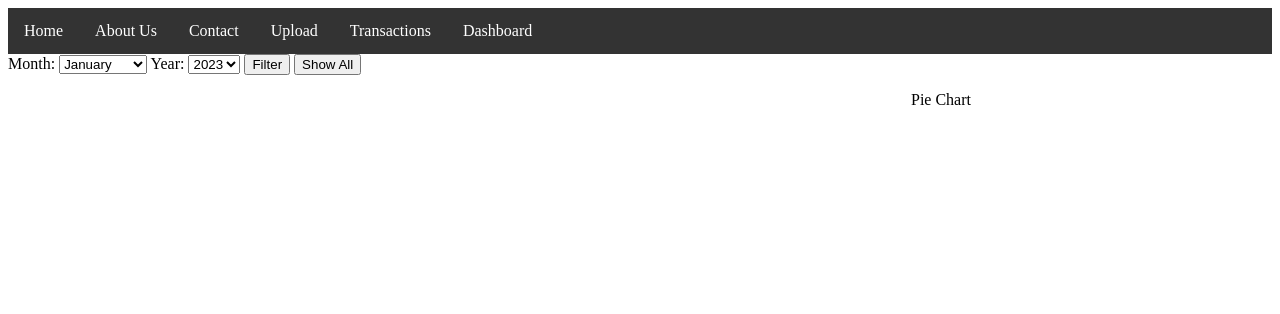
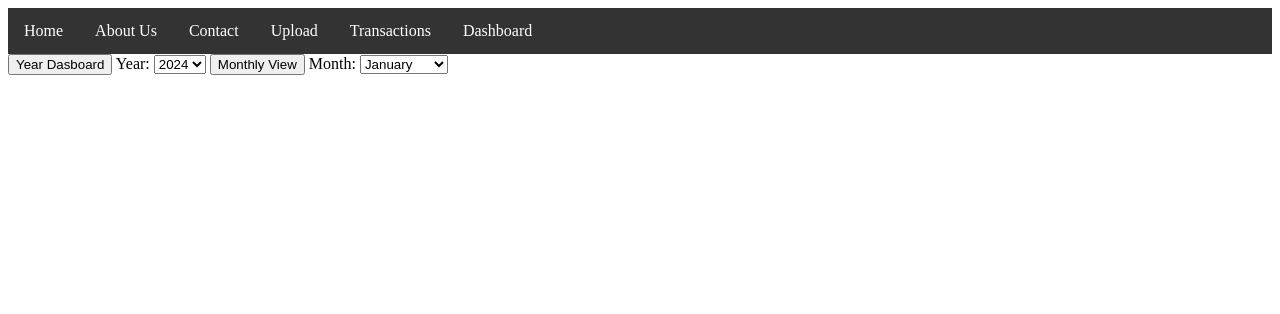
Before and after one commit to ferhuber/LampadariumDashboard, a Flask app: template templates/dashboard.html in a window 1280 px wide. Shown: the top 314 px of the page. Run offline with Flask 3, Linux system fonts and the light colour scheme; the template is opened without the code that fills it: most values are stand-ins (such as "Sample title", 1, 10 or a date in 2020); some libraries are stand-ins or nearby versions.

Commit message:
Configured Pie Chart, displaying the full data by year

```diff
--- a/app.py
+++ b/app.py
@@ -6,6 +6,7 @@ from flask_wtf.file import FileField, FileAllowed, FileRequired
 import pandas as pd
 import sqlite3
 import os
+import calendar
 
 class UploadForm(FlaskForm):
     file = FileField('File', validators=[FileRequired(), FileAllowed(['csv'], 'CSV files only!')])
@@ -150,14 +151,28 @@ def add_transaction():
 
 
 # Route to dashboard
+from datetime import datetime
+
 @app.route('/dashboard', methods=['GET', 'POST'])
 def dashboard():
     conn = sqlite3.connect('database/quickbooks.db')
     cursor = conn.cursor()
 
-    # Initialize the base queries for expenses and income
-    base_expense_query = "SELECT * FROM quickbooks_transactions WHERE transaction_type LIKE '%Expense%'"
-    base_income_query = "SELECT * FROM quickbooks_transactions WHERE transaction_type LIKE '%Deposit%'"
+      # Initialize variables
+    year_filter = ""
+
+    # Get the current year
+    current_year = str(datetime.now().year)
+
+    # Check if year is posted, otherwise use current year
+    actual_year = request.form.get('year', current_year)
+    if actual_year:
+        year_filter = f" AND SUBSTR(date, 7, 4) = '{actual_year}'"
+
+    # Initialize the base queries with the year filter
+    base_expense_query = f"SELECT * FROM quickbooks_transactions WHERE transaction_type LIKE '%Expense%' {year_filter}"
+    base_income_query = f"SELECT * FROM quickbooks_transactions WHERE transaction_type LIKE '%Deposit%' {year_filter}"
+
 
     # Initialize variables
     total_expenses = 0
@@ -168,8 +183,7 @@ def dashboard():
     expense_query = base_expense_query
     income_query = base_income_query
     aggregated_expenses = []  # For aggregated expenses by Name for a selected month
-
-
+    aggregated_deposits = []  # Initialize for aggregated deposits
 
 
 
@@ -187,6 +201,8 @@ def dashboard():
 
             # Apply filters only for the selected month
             month_year_filter = f" AND SUBSTR(date, 4, 2) = '{month}' AND SUBSTR(date, 7, 4) = '{year}'"
+
+            # Query for aggregated expenses
             aggregate_query = f"""
                 SELECT Name, SUM(CAST(REPLACE(Amount, ',', '') AS REAL)) as TotalAmount
                 FROM quickbooks_transactions
@@ -195,7 +211,18 @@ def dashboard():
             """
             cursor.execute(aggregate_query)
             aggregated_expenses = cursor.fetchall()
-            print(f"aggregate:", aggregated_expenses)
+
+
+            # Query for aggregated deposits
+            aggregate_deposits_query = f"""
+                SELECT Name, SUM(CAST(REPLACE(Amount, ',', '') AS REAL)) as TotalAmount
+                FROM quickbooks_transactions
+                WHERE transaction_type LIKE 'Deposit%' {month_year_filter}
+                GROUP BY Name
+            """
+            cursor.execute(aggregate_deposits_query)
+            aggregated_deposits = cursor.fetchall()
+
 
             expense_query += month_year_filter
             income_query += month_year_filter
@@ -212,13 +239,30 @@ def dashboard():
 
     # Query to fetch monthly expense and income data
     months = ['01', '02', '03', '04', '05', '06', '07', '08', '09', '10', '11', '12']
+    year = request.form.get('year')
     for i, month_str in enumerate(months, start=1):
-        # Query for expenses
-        cursor.execute("SELECT SUM(CAST(REPLACE(amount, ',', '') AS REAL)) FROM quickbooks_transactions WHERE transaction_type LIKE '%Expense%' AND SUBSTR(date, 4, 2) = ?", (month_str,))
+
+
+        # Query for expenses dashboard chart
+        cursor.execute("""
+        SELECT SUM(CAST(REPLACE(amount, ',', '') AS REAL))
+        FROM quickbooks_transactions
+        WHERE transaction_type LIKE '%Expense%'
+        AND SUBSTR(date, 4, 2) = ?
+        AND SUBSTR(date, 7, 4) = ?
+        """, (month_str, year))
+
         expenses_by_month[i-1] = cursor.fetchone()[0] or 0
 
-        # Query for income
-        cursor.execute("SELECT SUM(CAST(REPLACE(amount, ',', '') AS REAL)) FROM quickbooks_transactions WHERE transaction_type LIKE '%Deposit%' AND SUBSTR(date, 4, 2) = ?", (month_str,))
+        # Query for income dashboard chart
+        cursor.execute("""
+        SELECT SUM(CAST(REPLACE(amount, ',', '') AS REAL))
+        FROM quickbooks_transactions
+        WHERE transaction_type LIKE '%Deposit%'
+          AND SUBSTR(date, 4, 2) = ?
+          AND SUBSTR(date, 7, 4) = ?
+    """, (month_str, year))
+
         income_by_month[i-1] = cursor.fetchone()[0] or 0
 
     conn.close()
@@ -232,17 +276,37 @@ def dashboard():
     total_income = sum(income_by_month)
     profit = total_income - total_expenses
 
-    # Preparing chart data with real values
+    # Dashboard chart data with real values
+    # Convert month numbers to names
+    month_names = [calendar.month_name[int(month)] for month in months]
+
     chart_data = {
-        'months': months,
+        'months': month_names,
         'expenses': expenses_by_month,
         'income': income_by_month
     }
 
     labels = [expense[0] for expense in aggregated_expenses]
     data = [expense[1] for expense in aggregated_expenses]
+    DepositLabels = [income[0] for income in aggregated_deposits]
+    DepositData = [income[1] for income in aggregated_deposits]
 
-    return render_template('dashboard.html', expenses=expenses, income=income, chart_data=chart_data, specific_month_selected=specific_month_selected, selected_month=selected_month, total_expenses=total_expenses, total_income=total_income, profit=profit,aggregated_expenses=aggregated_expenses,aggregatedExpensesLabels=labels, aggregatedExpensesData=data)
+    return render_template('dashboard.html', expenses=expenses,
+                           income=income,
+                           chart_data=chart_data,
+                           specific_month_selected=specific_month_selected,
+                           selected_month=selected_month,
+                           total_expenses=total_expenses,
+                           total_income=total_income,
+                           profit=profit,
+                           aggregated_expenses=aggregated_expenses,
+                           aggregatedExpensesLabels=labels,
+                           aggregatedExpensesData=data,
+                           aggregated_deposits=aggregated_deposits,
+                           aggregatedDepositsLabels=DepositLabels,
+                           aggregatedDepositsData=DepositData,
+                           year=year,
+                           actual_year=actual_year)
 
 if __name__ == '__main__':
     app.run(debug=True)
--- a/static/js/main.js
+++ b/static/js/main.js
@@ -6,6 +6,7 @@ document.addEventListener('DOMContentLoaded', function () {
         document.getElementById('totals').style.display = 'none';
         document.getElementById('expenses').style.display = 'none';
         document.getElementById('income').style.display = 'none';
+        document.getElementById('chartContainer').style.display = 'none';
 
         // Initialize the pie chart for aggregated expenses
         var pieCtx = document.getElementById('expensesPieChart').getContext('2d');
@@ -38,10 +39,42 @@ document.addEventListener('DOMContentLoaded', function () {
                 },
             }
         });
+        // Initialize the pie chart for aggregated deposits
+        var pieCtx = document.getElementById('depositsPieChart').getContext('2d');
+        var depositsPieChart = new Chart(pieCtx, {
+            type: 'pie',
+            data: {
+                labels: aggregatedDepositsLabels, // Array of category names
+                datasets: [{
+                    data: aggregatedDepositsData, // Array of corresponding amounts
+                    backgroundColor: [
+                        // Define colors for each slice
+                        'red', 'blue', 'green', 'yellow', 'purple', 'orange', 'cyan', 'magenta', 'lime', 'pink', 'teal', 'lavender'
+                        // Add more colors if you have more categories
+                    ],
+                }]
+            },
+            options: {
+                responsive: true,
+                maintainAspectRatio: true,
+                title: {
+                    display: true,
+                    text: 'Deposit Breakdown for ' + selectedMonth
+                },
+                plugins: {
+                    legend: {
+                        position: 'right',
+                        // You can also customize other legend properties here
+
+                    }
+                },
+            }
+        });
 
     } else {
         // Display the chart and totals if no specific month is selected
         document.getElementById('myChart').style.display = 'block';
+        document.getElementById('chartContainer').style.display = 'block';
         document.getElementById('totals').style.display = 'block';
 
     }
@@ -80,4 +113,8 @@ document.addEventListener('DOMContentLoaded', function () {
             }
         }
     });
+    function setFormAction(action) {
+        document.getElementById('formAction').value = action;
+        document.getElementById('dashboardForm').action = action;
+    }
 });
--- a/templates/dashboard.html
+++ b/templates/dashboard.html
@@ -20,7 +20,23 @@
     {% include 'navbar.html' %}
 
 
-    <form method="POST" action="/dashboard">
+    <form method="POST" id="dashboardForm" action="/dashboard">
+        <!-- ... Your existing form fields ... -->
+
+        <input type="hidden" name="formAction" id="formAction" value="/dashboard">
+        <input type="submit" name="reset" value="Year Dasboard" onclick="setFormAction('/dashboard/showall')">
+
+        <!-- Year Dropdown -->
+        <label for="year">Year:</label>
+        <select name="year" id="year">
+            <!-- Add options for each year -->
+            <option value="2024">2024</option>
+            <option value="2023">2023</option>
+            <option value="2022">2022</option>
+            <!-- ... other years, adjust the value attribute as needed ... -->
+        </select>
+
+        <input type="submit" value="Monthly View" onclick="setFormAction('/dashboard')">
         <!-- Month Dropdown -->
         <label for="month">Month:</label>
         <select name="month" id="month">
@@ -38,17 +54,10 @@
             <option value="12">December</option>
         </select>
 
-        <!-- Year Dropdown -->
-        <label for="year">Year:</label>
-        <select name="year" id="year">
-            <!-- Add options for each year -->
-            <option value="2023">2023</option>
-            <option value="2022">2022</option>
-            <!-- ... other years, adjust the value attribute as needed ... -->
-        </select>
 
-        <input type="submit" value="Filter">
-        <input type="submit" name="reset" value="Show All">
+
+
+
 
 
         <div id="totals" style="display: none;">
@@ -61,6 +70,7 @@
 
     <!-- Canvas for Chart -->
     <div id="chartContainer">
+        <h1>Dashboard from: {{ year or actual_year}}</h1>
         <canvas id="myChart"></canvas>
     </div>
 
@@ -74,6 +84,8 @@
         var profit = {{ profit | tojson }};
         var aggregatedExpensesLabels = {{ aggregatedExpensesLabels | tojson }};
         var aggregatedExpensesData = {{ aggregatedExpensesData | tojson }};
+        var aggregatedDepositsLabels = {{ aggregatedDepositsLabels | tojson }};
+        var aggregatedDepositsData = {{ aggregatedDepositsData | tojson }};
     </script>
 
     <!-- Main JavaScript file -->
@@ -105,11 +117,45 @@
             </table>
         </div>
 
+        <div id="income">
+            <h2>Income</h2>
+            <table>
+                <!-- Table headers for income -->
+                <tr>
+                    <th>Date</th>
+                    <th>Name</th>
+                    <th>Description</th>
+                    <th>Amount</th>
+                </tr>
+                <!-- Table data for income -->
+                {% for inc in income %}
+                <tr>
+                    <td>{{ inc[0] }}</td>
+                    <td>{{ inc[8] }}</td>
+                    <td>{{ inc[6] }}</td>
+                    <td>{{ inc[9] }}</td>
+                </tr>
+                {% endfor %}
+            </table>
+        </div>
+    </div>
+
+        <!-- Monthly View -->
 
         <div class="container">
             <div class="expenses_month">
                 {% if specific_month_selected %}
                 <h3>Aggregated Expenses for {{ selected_month }}</h3>
+
+                <div>
+                    <p>Pie Chart</p>
+                    {% if specific_month_selected %}
+
+
+                    <canvas id="expensesPieChart" width="400" height="400"></canvas>
+                    {% endif %}
+                </div>
+
                 <table>
                     <tr>
                         <th>Name</th>
@@ -123,40 +169,47 @@
                     {% endfor %}
                 </table>
                 {% endif %}
+
+
+
             </div>
 
-            <div id="income">
-                <h2>Income</h2>
+            <div class="deposits_month">
+                {% if specific_month_selected %}
+                <h3>aggregated deposits for {{ selected_month }}</h3>
+
+                <div>
+                    <p>Pie Chart</p>
+                    {% if specific_month_selected %}
+
+
+                    <canvas id="depositsPieChart" width="400" height="400"></canvas>
+                    {% endif %}
+                </div>
+
                 <table>
-                    <!-- Table headers for income -->
                     <tr>
-                        <th>Date</th>
                         <th>Name</th>
-                        <th>Description</th>
-                        <th>Amount</th>
+                        <th>Total Amount</th>
                     </tr>
-                    <!-- Table data for income -->
-                    {% for inc in income %}
+                    {% for income in aggregated_deposits %}
                     <tr>
-                        <td>{{ inc[0] }}</td>
-                        <td>{{ inc[8] }}</td>
-                        <td>{{ inc[6] }}</td>
-                        <td>{{ inc[9] }}</td>
+                        <td>{{ income[0] }}</td> <!-- Name -->
+                        <td>{{ income[1] | round(2) }}</td> <!-- Total Amount -->
                     </tr>
                     {% endfor %}
                 </table>
+                {% endif %}
+
+
+
             </div>
         </div>
 
 
-        <div>
-            <p>Pie Chart</p>
-            {% if specific_month_selected %}
-            <!-- Other dashboard elements -->
 
-            <canvas id="expensesPieChart" width="400" height="400"></canvas>
-            {% endif %}
-        </div>
+
+
 </body>
 
 </html>
```
